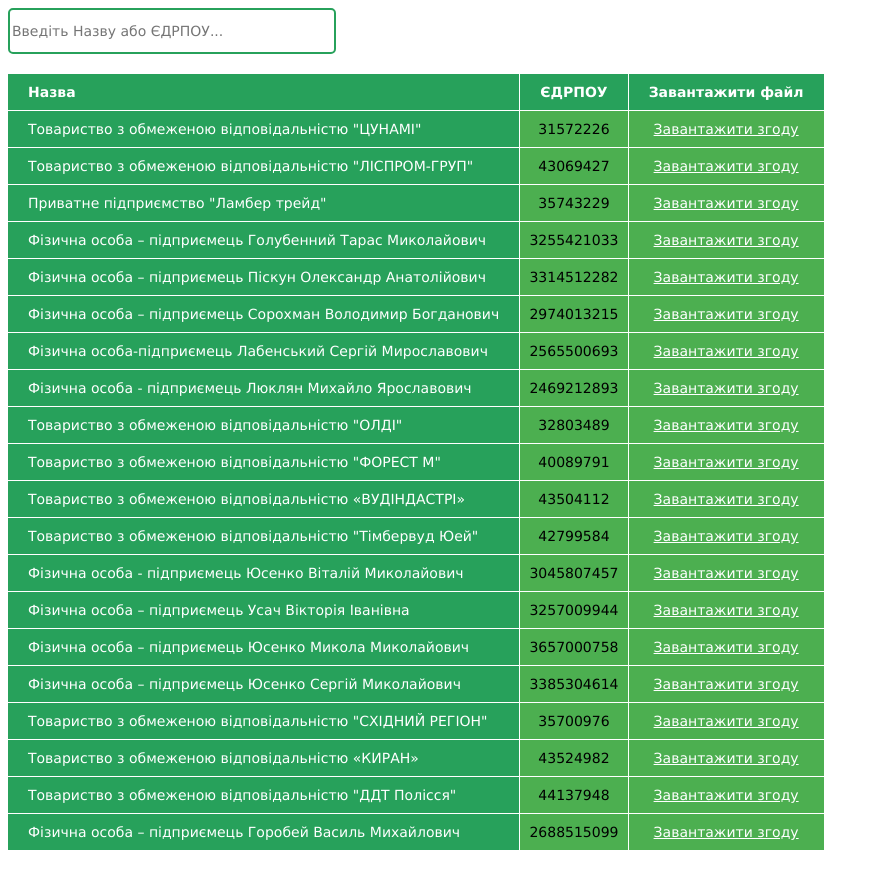
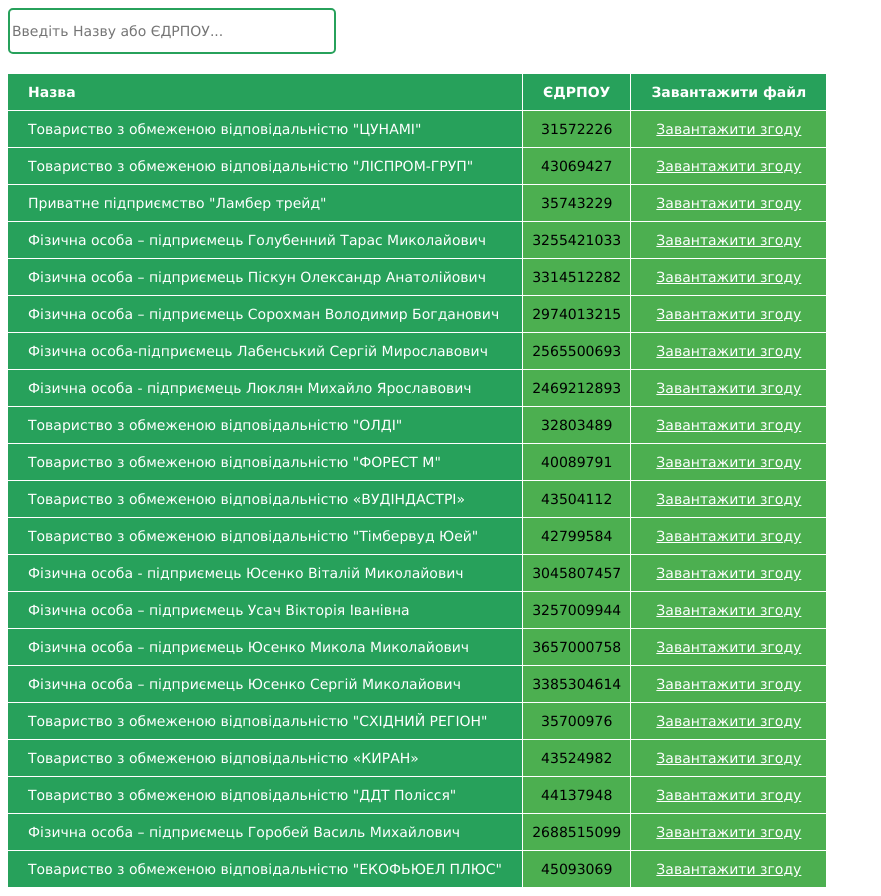
Before and after one commit to valeriytitovych/agreement, a website: page index.html in a window 1280 px wide. Shown: the whole page, without its empty margins (0-881 px from the left). Before the commit the page ends 859 px from the top, so only its background shows below. Drawn offline with Linux system fonts and the light colour scheme.

Commit message:
added 1 companie

```diff
--- a/index.html
+++ b/index.html
@@ -122,6 +122,11 @@
                     <td>2688515099</td>
                     <td><a href="./src/ФОП Горобей ВМ.zip" download="">Завантажити згоду</a></td>
                 </tr>
+                <tr>
+                    <td>Товариство з обмеженою відповідальністю "ЕКОФЬЮЕЛ ПЛЮС"</td>
+                    <td>45093069</td>
+                    <td><a href="./src/Екофьюеп Плюс.zip" download="">Завантажити згоду</a></td>
+                </tr>
             </tbody>
         </table>
     </div>
```
Also changed, not shown: 1 other file.
